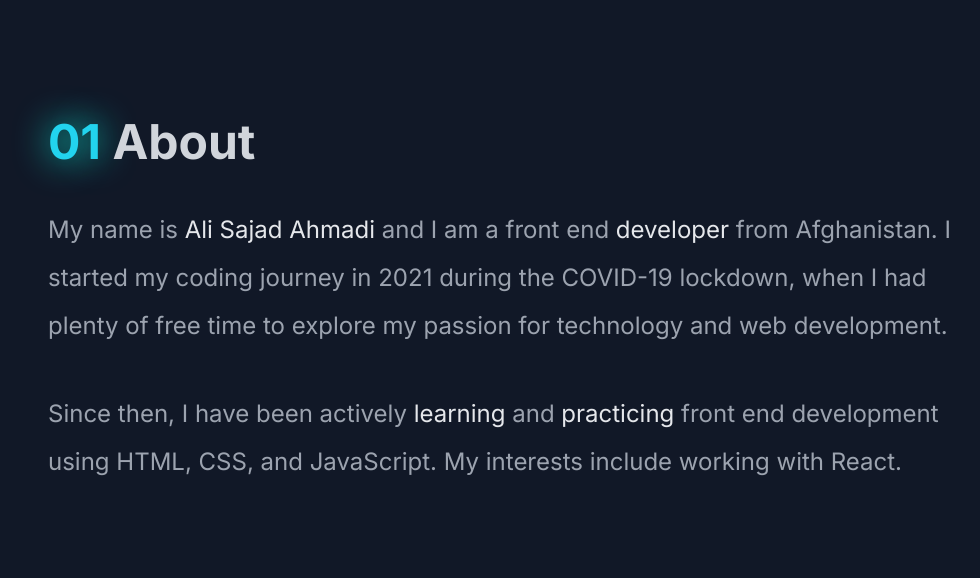
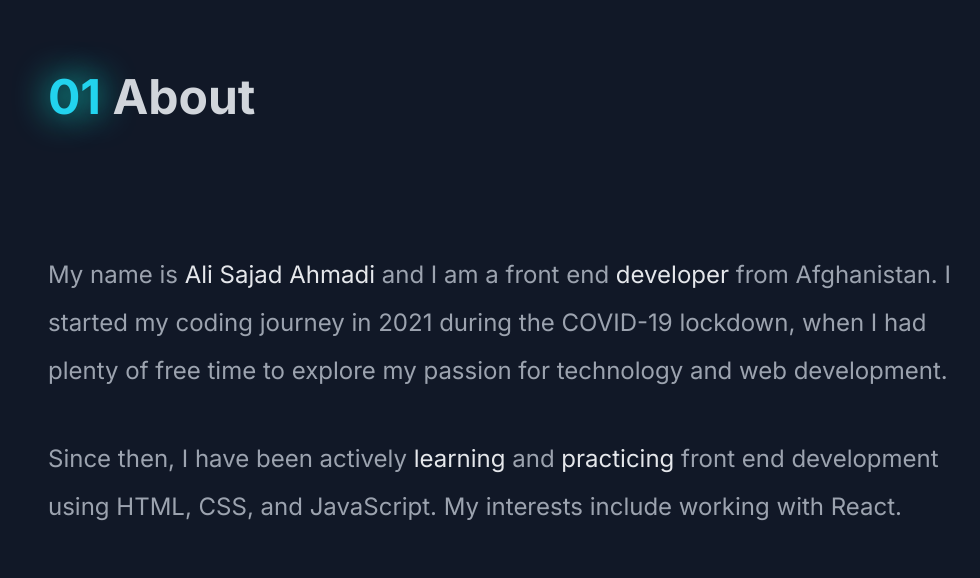
Before and after one commit to alisajad001/alisajad-portfolio, a React (Vite) app: page / in a window 1280 px wide. Shown: the part 962-1540 px from the top of the page, without its empty margins (132-1112 px from the left). Built offline with nearby package versions, Linux system fonts and the light colour scheme.

Commit message:
Style: Justify evenly

```diff
--- a/src/components/About.jsx
+++ b/src/components/About.jsx
@@ -1,8 +1,8 @@
 const About = () => {
   return (
     <div className="w-full h-screen bg-gray-900">
-      <div className="max-w-[1000px] h-full mx-auto p-10 relative flex flex-col justify-center">
-        <p className="font-bold text-4xl md:text-5xl text-gray-300 mb-10">
+      <div className="max-w-[1000px] h-full mx-auto p-10 relative flex flex-col justify-evenly">
+        <p className="font-bold text-4xl md:text-5xl text-gray-300">
           <span className="text-cyan-400 text-glow">01</span> About
         </p>
 
--- a/src/components/Projects.jsx
+++ b/src/components/Projects.jsx
@@ -5,7 +5,7 @@ import { projects } from "../data";
 const Projects = () => {
   return (
     <div className="w-full h-auto bg-gray-900 py-20">
-      <div className="max-w-[1000px] mx-auto h-full p-10 flex flex-col">
+      <div className="max-w-[1000px] mx-auto h-full p-10 flex flex-col justify-evenly">
         <p className="font-bold text-4xl md:text-5xl text-gray-300">
           <span className="text-cyan-400 text-glow">02</span> Projects
         </p>
```
